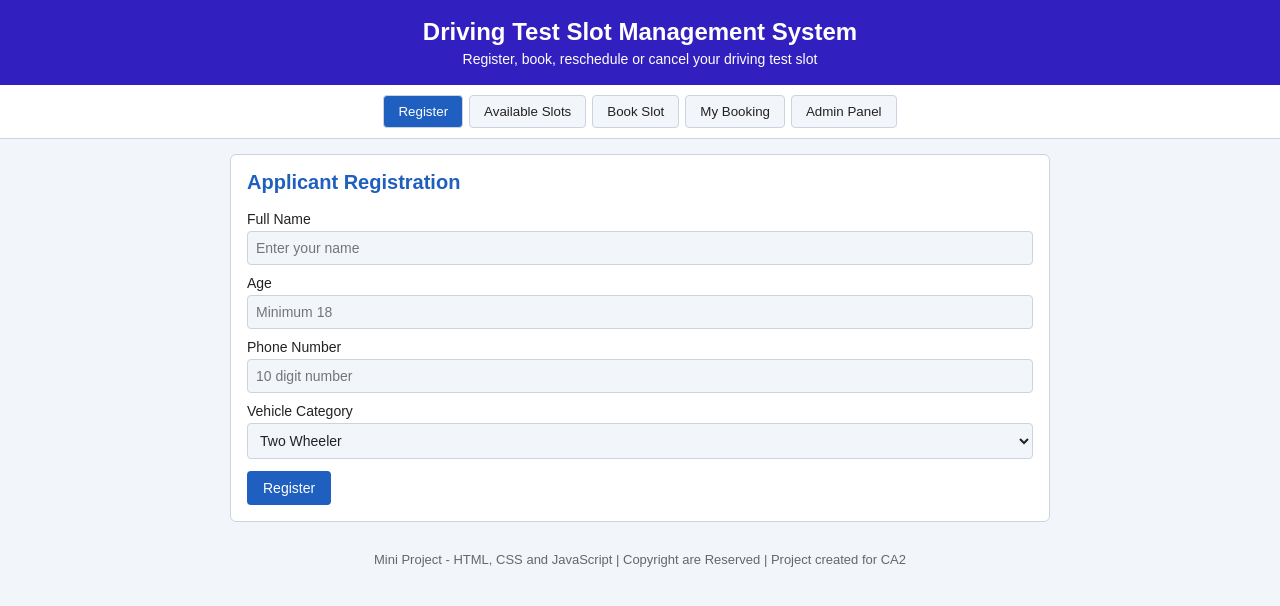
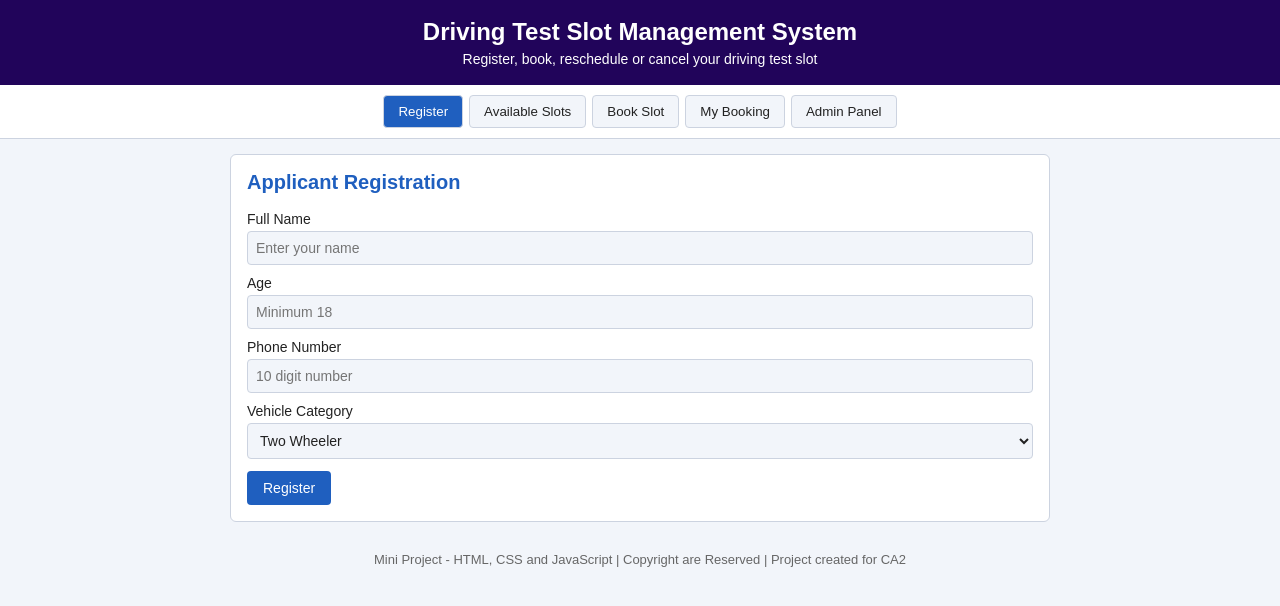
Before and after one commit to pkcpranav007-spec/cse-326-project, a plain HTML site: page index.html in a window 1280 px wide. Drawn offline with Linux system fonts and the light colour scheme.

Commit message:
Refactor index.html and update stylesheet link
Updated the HTML structure and linked to a new stylesheet.

```diff
--- a/index.html
+++ b/index.html
@@ -4,7 +4,7 @@
 <meta charset="UTF-8">
 <meta name="viewport" content="width=device-width, initial-scale=1, viewport-fit=cover">
 <title>Driving Test Slot Management System</title>
-<link rel="stylesheet" href="style.css">
+<link rel="stylesheet" href="css02.css">
 </head>
 <body>
 
```
